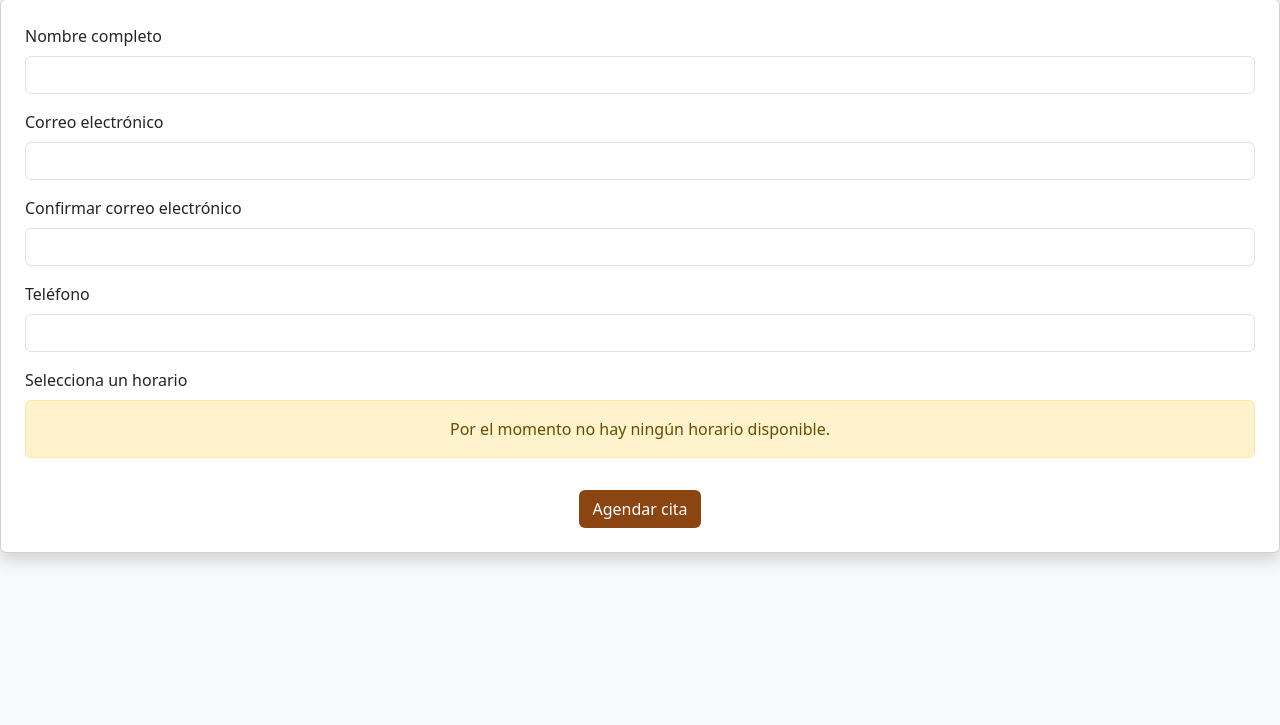
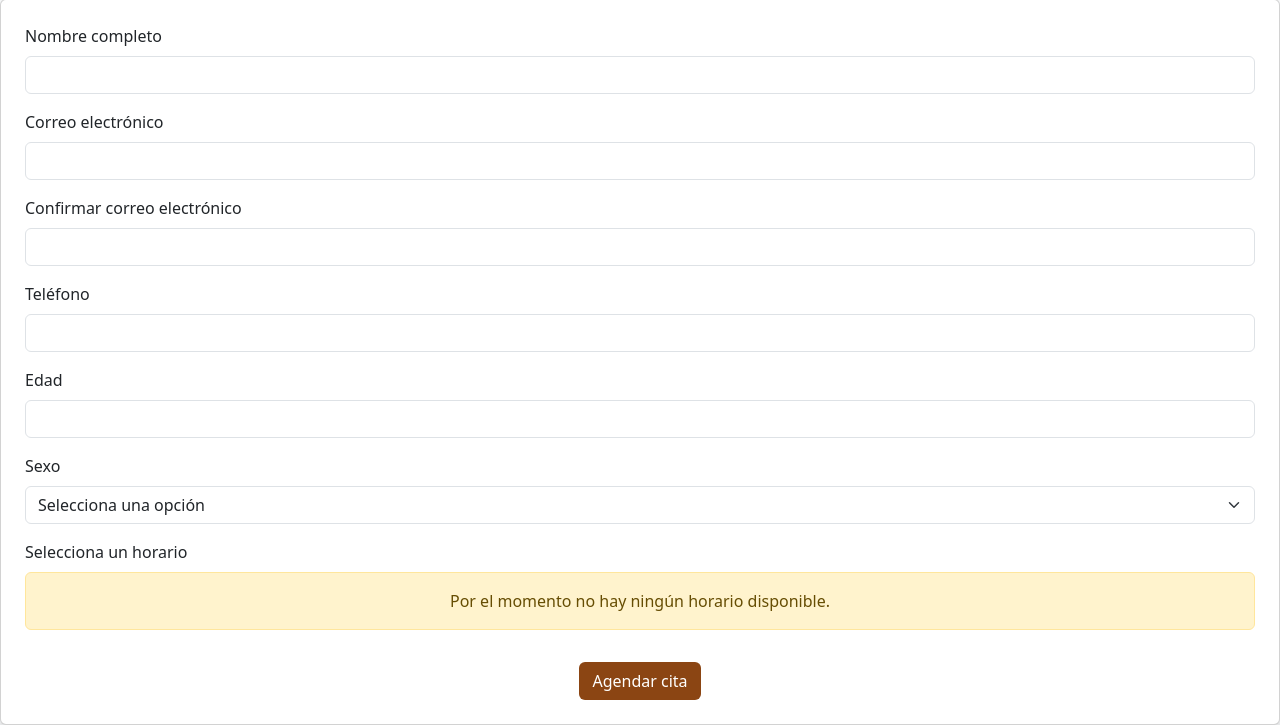
Before and after one commit to EmbryoPass/EmbryoPass, a Flask app: page / in a window 1280 px wide. Shown: the part 221-946 px from the top of the page. Before the commit the page ends 785 px from the top, so only its background shows below. Run offline with Flask 3, Linux system fonts and the light colour scheme.

Commit message:
Update agendar.html

```diff
--- a/templates/agendar.html
+++ b/templates/agendar.html
@@ -87,6 +87,20 @@
            required value="{{ request.form.get('telefono', '') }}">
   </div>
   <div class="mb-3">
+    <label for="edad" class="form-label">Edad</label>
+    <input type="number" class="form-control" id="edad" name="edad" min="1" required>
+  </div>
+
+  <div class="mb-3">
+    <label class="form-label">Sexo</label>
+    <select class="form-select" id="sexo" name="sexo" required>
+      <option value="" disabled selected>Selecciona una opción</option>
+      <option value="Mujer">Mujer</option>
+      <option value="Hombre">Hombre</option>
+    </select>
+  </div>
+
+  <div class="mb-3">
     <label for="horario" class="form-label">Selecciona un horario</label>
     {% if horarios %}
     <select class="form-select" id="horario" name="horario" required>
```
